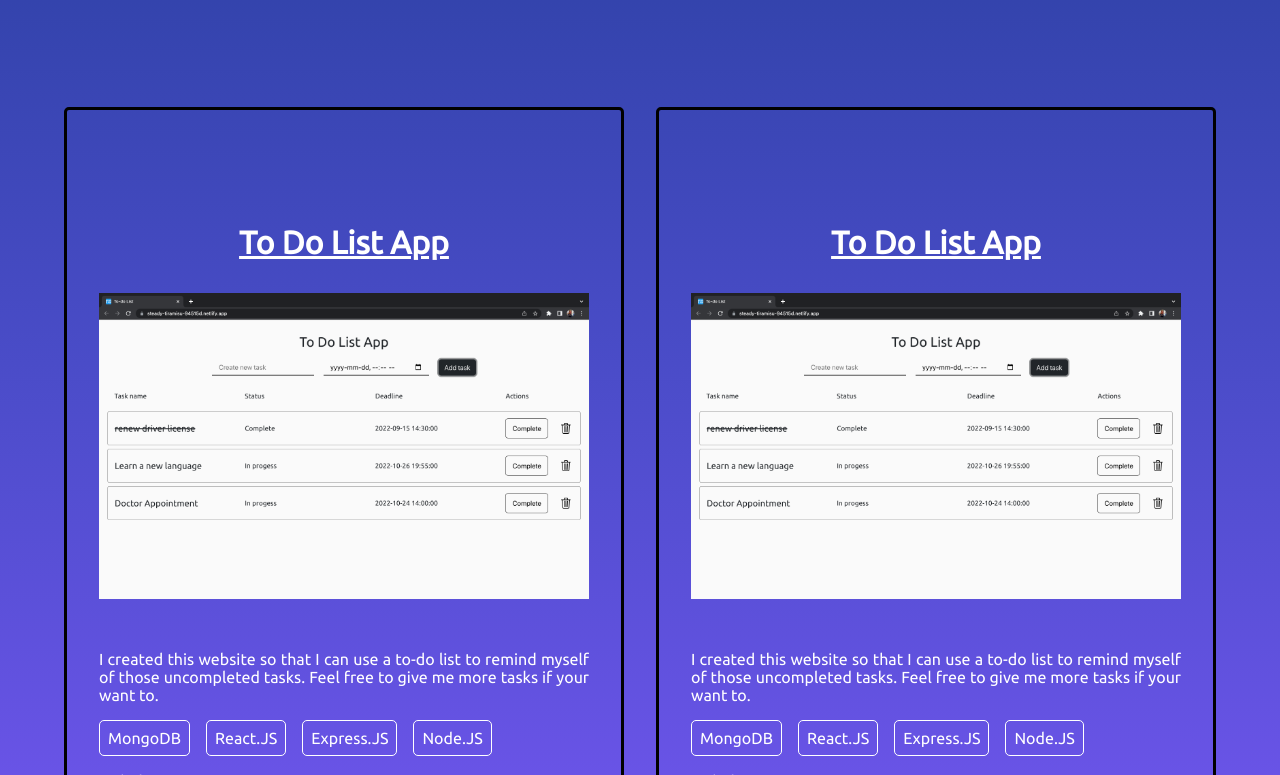
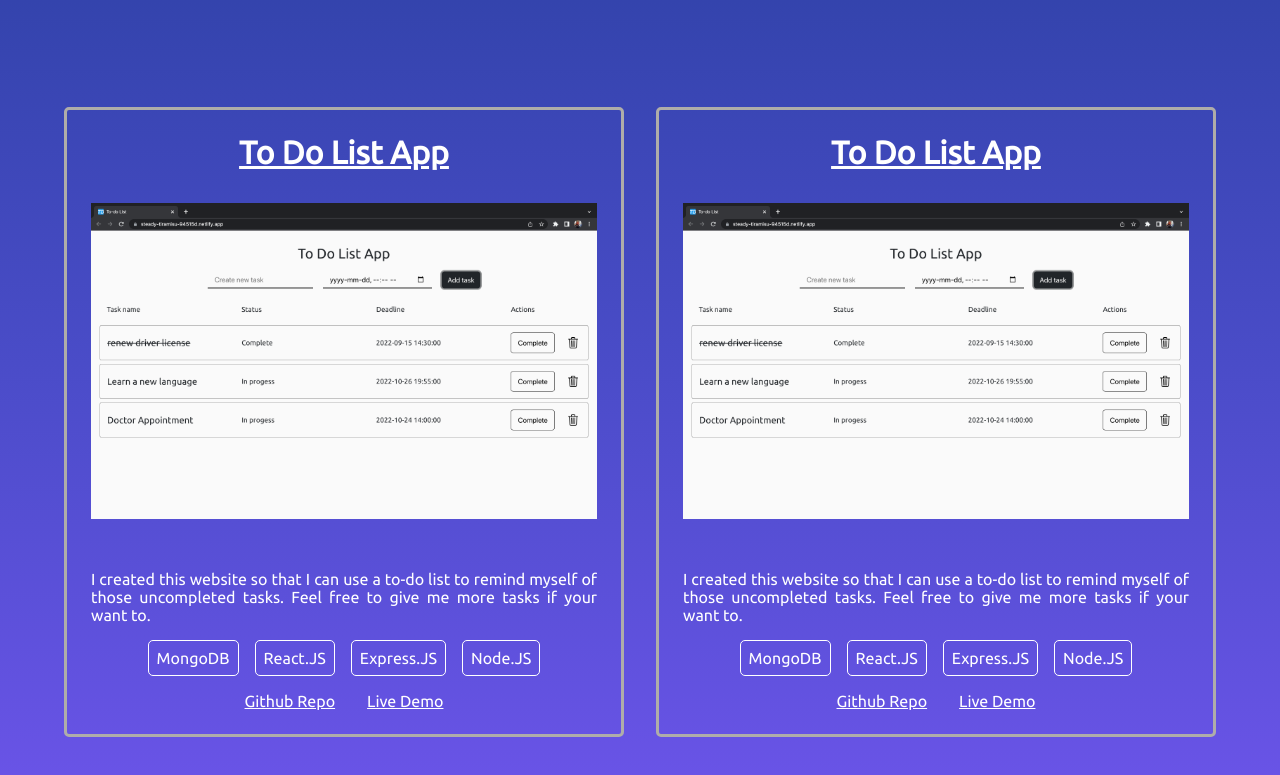
Before and after one commit to octopus175/Portfolio_Site, a React (Create React App) app: page / in a window 1280 px wide. Shown: the part 1605-2380 px from the top of the page. Built offline with nearby package versions, Linux system fonts and the light colour scheme.

Commit message:
fix projects grid padding overflow

```diff
--- a/src/Components/Projects/Projects.style.css
+++ b/src/Components/Projects/Projects.style.css
@@ -1,7 +1,7 @@
 .projects{
     display: grid;
     min-height: 100vh;
-    grid-template-columns: repeat(2, 1fr);
+    grid-template-columns: repeat(auto-fit, minmax(186px, 1fr));
     gap: 2rem;
     color: #fff;
 }
@@ -17,9 +17,10 @@
     align-items: center;
     flex-direction: column;
     gap: 2rem;
-    padding: 2rem;
-    border: 0.2em solid black;
+    padding: 1.5rem;
+    border: 0.2em solid #AFADA9;
     border-radius: 5px;
+    height: fit-content;
 
 }
 
@@ -32,6 +33,8 @@
 .project-card-detail {
     display: flex;
     flex-flow: column nowrap;
+    width: 100%;
+    align-items: center;
 }
 .project-card-name{
     text-decoration: underline;
@@ -53,9 +56,10 @@
 }
 .project-card-detail-techstacks{
     display: flex;
-    flex-flow: row nowrap;
+    flex-flow: row wrap;
     gap: 1rem;
     margin-bottom: 1rem;
+    justify-content: center;
 }
 
 .project-card-detail-techstacks-single{
```
